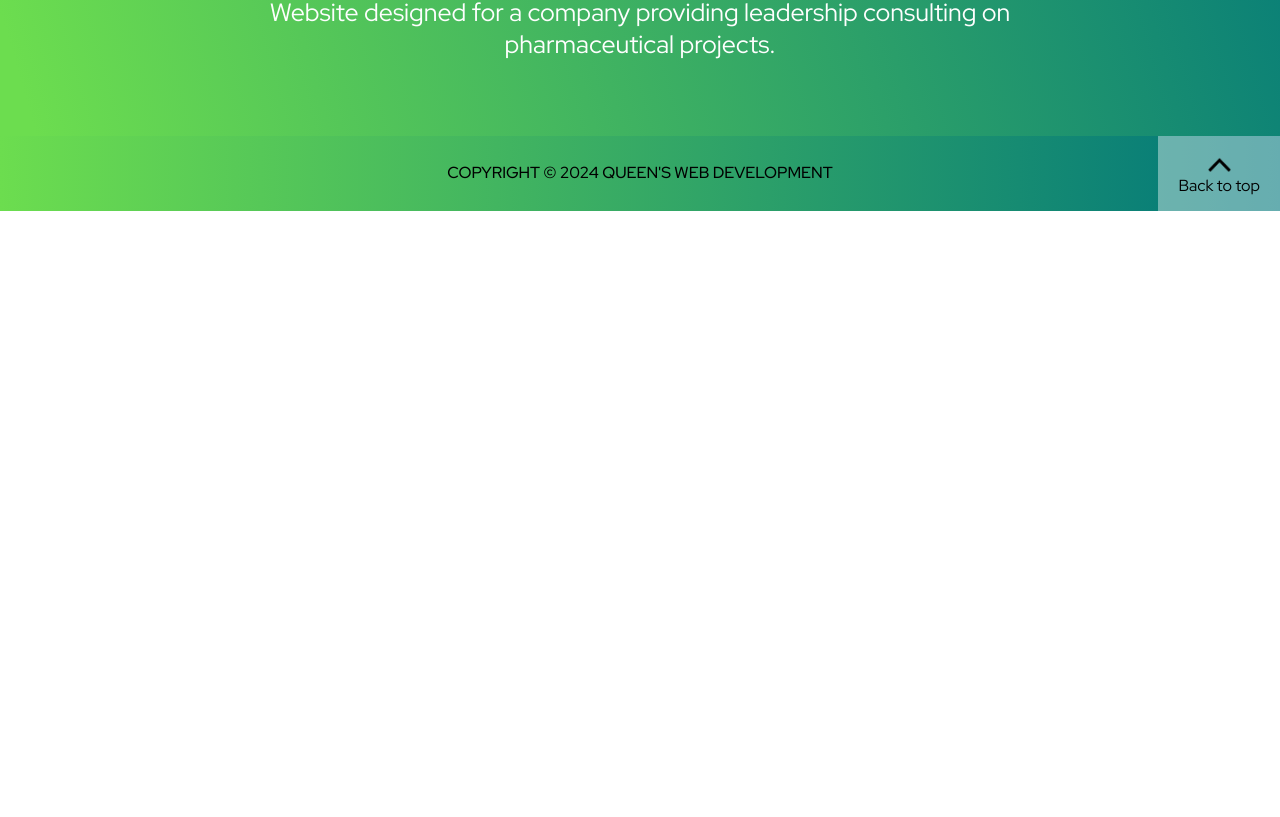
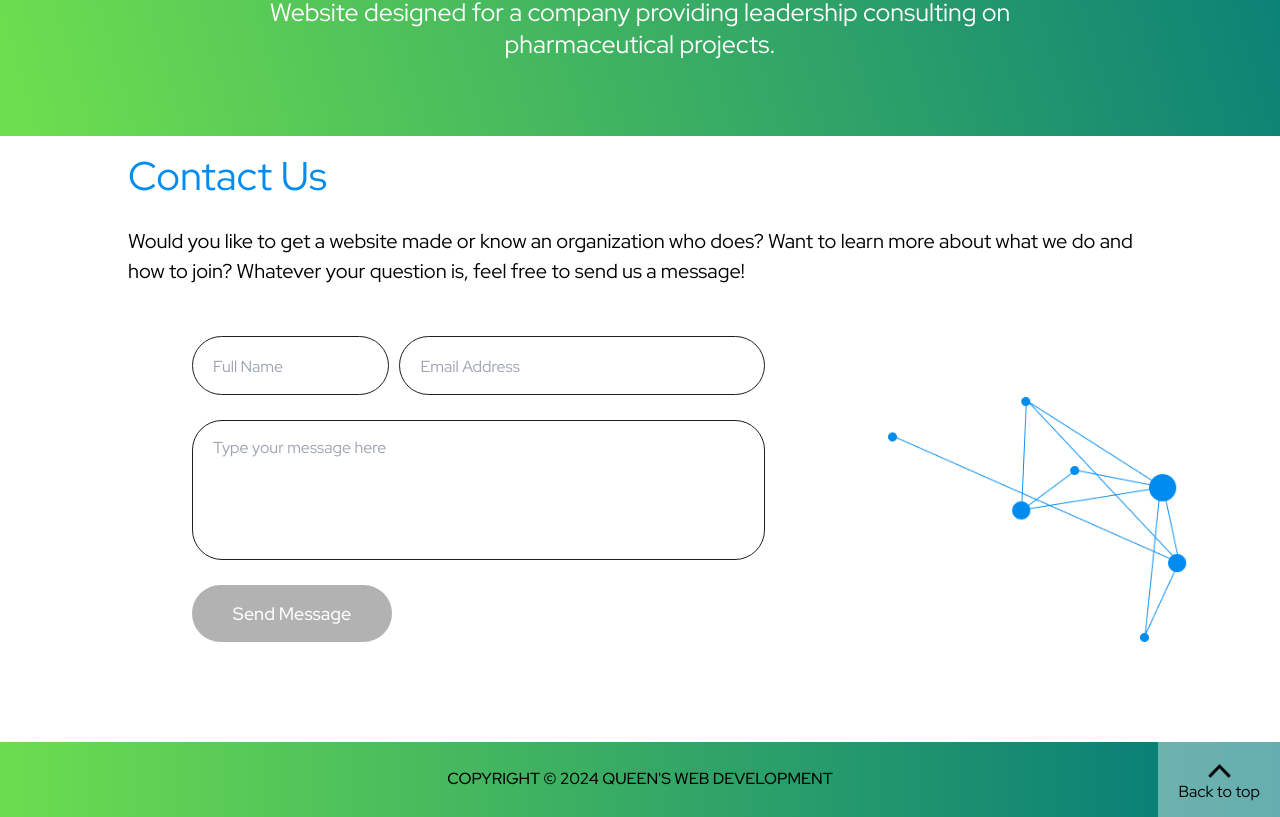
Before and after one commit to queens-web-development-club/qweb-main-2024, a Next.js app: page / in a window 1280 px wide. Shown: the part 6156-6973 px from the top of the page. Before the commit the page ends 6367 px from the top, so only its background shows below. Built offline with nearby package versions, Linux system fonts and the light colour scheme.

Commit message:
Update index.js

```diff
--- a/src/pages/index.js
+++ b/src/pages/index.js
@@ -32,7 +32,7 @@ export default function Home() {
       <Process />
       <TechStack />
       <Projects />
-      {/* <Contact /> */}
+      <Contact />
       {/* <Icons /> */}
       <Footer />
     </>
```
